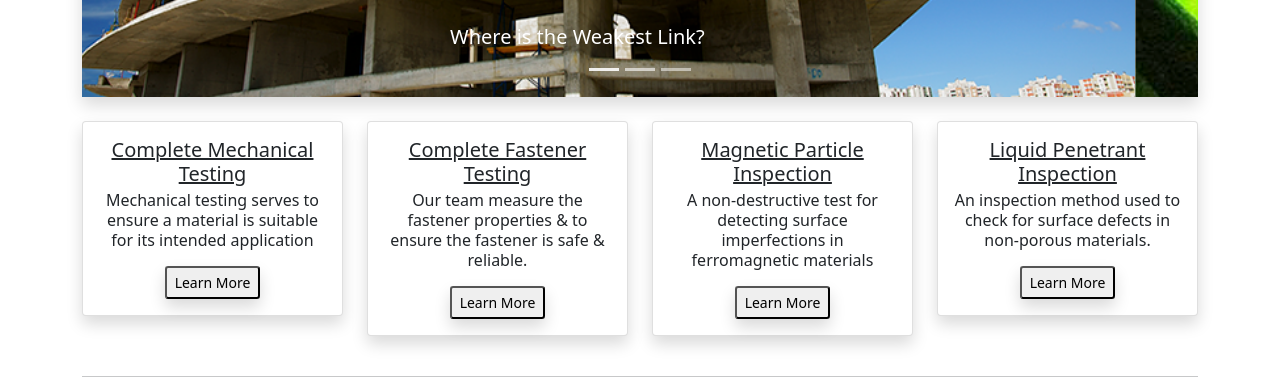
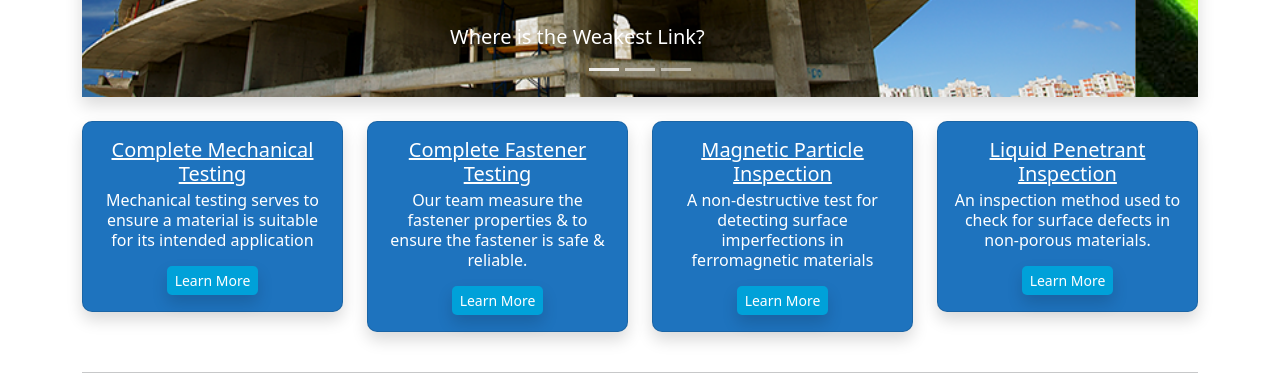
Before and after one commit to RTRAlan/CITest, a plain HTML site: page index.html in a window 1280 px wide. Shown: the part 1020-1406 px from the top of the page. Drawn offline with nearby package versions, Linux system fonts and the light colour scheme; grey boxes are pictures that could not be loaded.

Commit message:
Add files via upload

```diff
--- a/css/style.css
+++ b/css/style.css
@@ -26,3 +26,24 @@
   color: var(--brand-100);
   border-radius: 15px;
 }
+
+.card-bg {
+  background-color: var(--brand-300);
+  color: var(--brand-100);
+  border-radius: 10px;
+}
+
+.card-bg a {
+  text-decoration: none;
+}
+
+.card-bg button {
+  border: 0;
+  border-radius: 5px;
+  background-color: var(--brand-200);
+  color: var(--brand-100);
+}
+
+.table-head-brand {
+  color: var(--brand-200);
+}
```
Also changed, not shown: images/CITestLabs_Logo 2.png (added), images/fastener_1.jpg (added), images/fastener_2.jpg (added), images/favicon.png (added), images/tensile_1.jpg (added), 2 other files.
